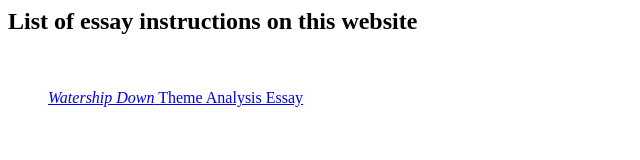
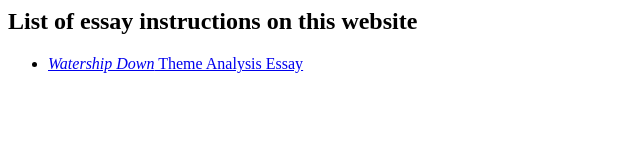
Before and after one commit to perkybird/themeanalysis, a plain HTML site: page index.html in a window 1280 px wide. Shown: the whole page, without its empty margins (0-640 px from the left). Drawn offline with Linux system fonts and the light colour scheme.

Commit message:
Update index.html

```diff
--- a/index.html
+++ b/index.html
@@ -3,8 +3,8 @@
   <body>
     <title>Children's Lit Essay Instructions</title>
     <h2>List of essay instructions on this website</h2>
-    <br>
-    <ul><a href="/watershipdown.html"><i>Watership Down</i> Theme Analysis Essay</a>
-      </br>
+    <ul>
+      <li><a href="/watershipdown.html"><i>Watership Down</i> Theme Analysis Essay</a></li>
+      </ul>
   </body>
 </html>
```
